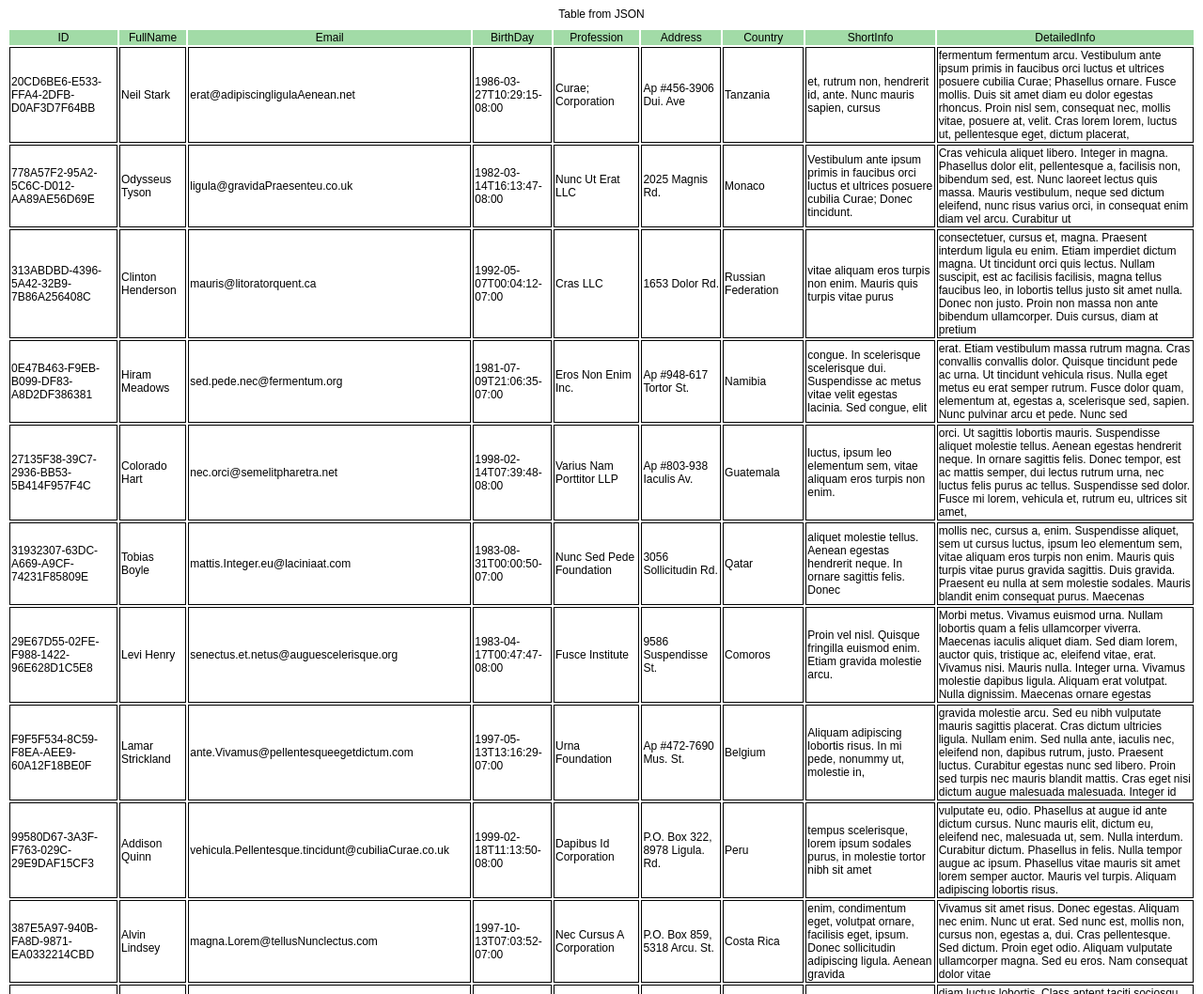
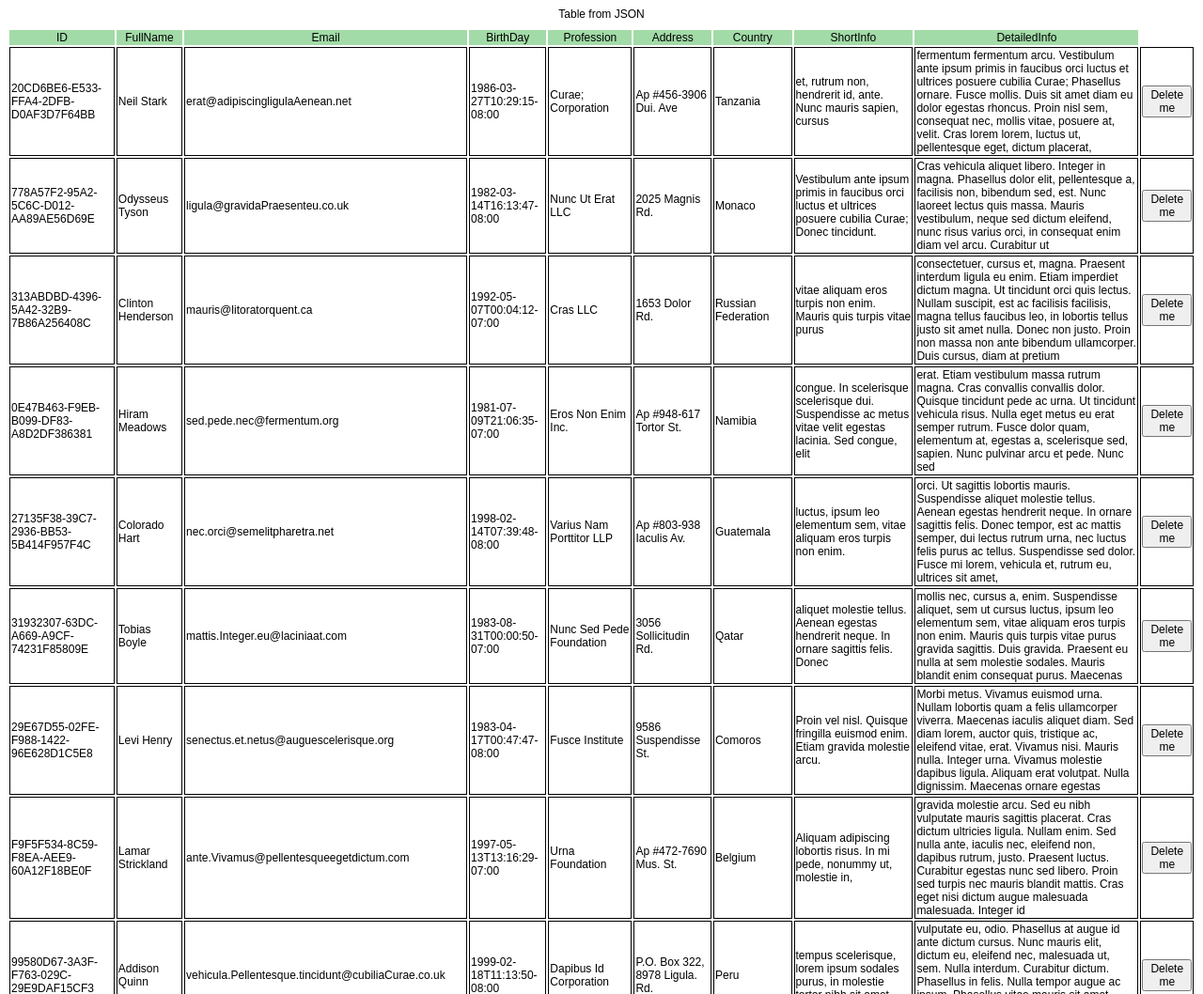
Before and after one commit to tickoner/table, a plain HTML site: page index.html in a window 1280 px wide. Shown: the top 1058 px of the page at 94% size. Drawn offline with Linux system fonts and the light colour scheme.

Commit message:
btnDelete added

```diff
--- a/index.html
+++ b/index.html
@@ -42,11 +42,11 @@
             var out = "<table>";
 
 
-            for(var b in arr[0]){
+            for(var b in arr[0]){ //Заголовки
               out += "<th>" +
                     b + "</th>";
                       }
-            for (i = 0; i < arr.length; i++) {
+            for (i = 0; i < arr.length; i++) { //Вміст таблиці
 
 
                 out += "<tr><td>" +
@@ -67,11 +67,12 @@
                     arr[i].ShortInfo +
                     "</td><td>" +
                     arr[i].DetailedInfo +
-                    "</td></tr>";
+                    "</td><td><button onClick='this.parentNode.parentNode.parentNode.removeChild(this.parentNode.parentNode);'>Delete me</button></td></td></tr>"; //добавлена кнопка видалення рядку
             }
             out += "</table>";
             document.getElementById("id01").innerHTML = out;
         }
+
     </script>
 </body>
 
```
